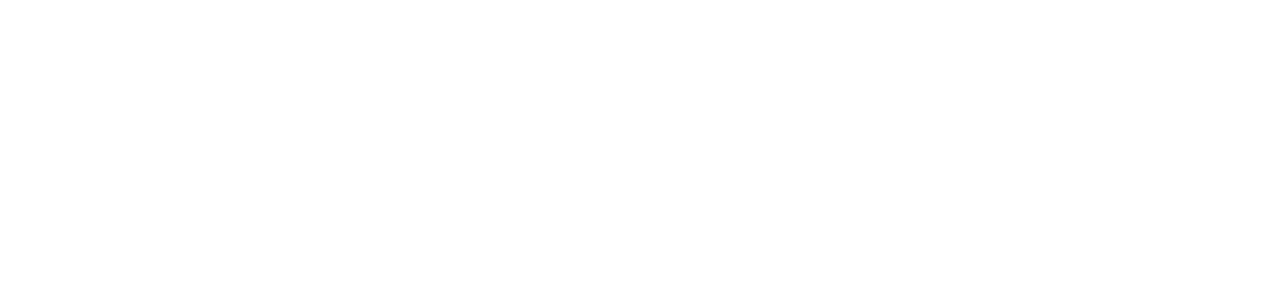
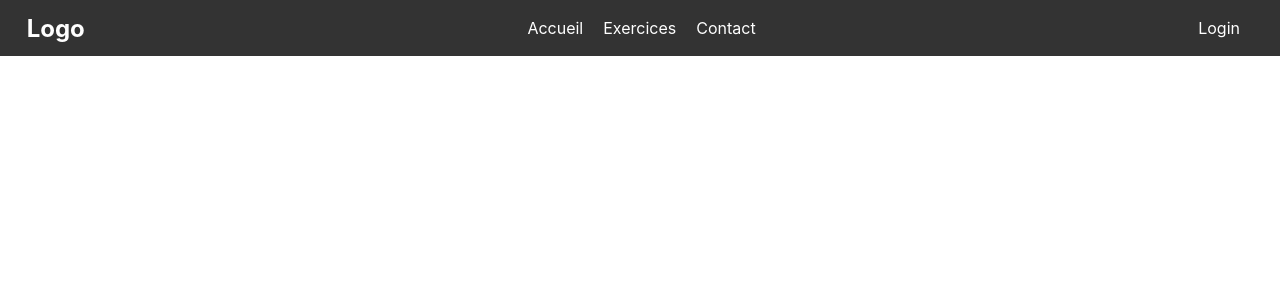
Before and after one commit to Pedagologues/exomatique-frontend, a React (Create React App) app: page /home in a window 1280 px wide. Before the commit this address had no page. Shown: the top 300 px of the page. Built offline with nearby package versions, Linux system fonts and the light colour scheme.

Commit message:
Add simple header

```diff
--- a/src/App.tsx
+++ b/src/App.tsx
@@ -1,17 +1,22 @@
 import "./App.css";
-import { BrowserRouter, Route, Routes } from "react-router-dom";
+import { BrowserRouter, Navigate, Route, Routes } from "react-router-dom";
 import Login from "./features/credentials/Login";
 import Logout from "./features/credentials/Logout";
 import Register from "./features/credentials/Register";
+import Home from "./features/home/Home";
+import Header from "./features/home/Header";
 
 function App() {
   return (
     <div>
+      <Header />
       <BrowserRouter>
         <Routes>
           <Route path="login" element={<Login />} />
           <Route path="register" element={<Register />} />
           <Route path="logout" element={<Logout />} />
+          <Route path="home" element={<Home />} />
+          <Route path="/" element={<Navigate to={"home"} replace />} />
         </Routes>
       </BrowserRouter>
     </div>
--- /dev/null
+++ b/src/features/home/Header.css
@@ -0,0 +1,62 @@
+header {
+  background-color: #333;
+  color: #fff;
+  height: 56px;
+  display: flex;
+  justify-content: space-between;
+  align-items: center;
+}
+
+.logo {
+  margin-left: 20pt;
+  font-size: 24px;
+  font-weight: bold;
+}
+
+.navigation {
+  display: flex;
+}
+
+.navigation a {
+  color: #fff;
+  text-decoration: none;
+  margin-left: 20px;
+}
+
+.navigation a:first-child {
+  margin-left: 0;
+}
+
+.login-button {
+  margin-right: 40px;
+  cursor: pointer;
+  position: relative;
+}
+
+.options {
+  position: absolute;
+  top: calc(100% + 5px);
+  left: 50%;
+  transform: translateX(-50%);
+  background-color: #333;
+  color: #fff;
+  padding: 5px 10px;
+  border-radius: 5px;
+  display: block;
+  white-space: nowrap;
+}
+
+.option {
+  display: block;
+  padding: 5px 0;
+  text-decoration: none;
+  color: #fff;
+}
+
+.option:hover {
+  background-color: #555;
+}
+
+.login-button:hover .options {
+  display: block;
+}
--- /dev/null
+++ b/src/features/home/Header.tsx
@@ -0,0 +1,86 @@
+import { useRef, useState } from "react";
+import "./Header.css";
+import { RootState } from "../../Store";
+import { useSelector } from "react-redux";
+
+export default function Header() {
+  const isLogged = useSelector(
+    (state: RootState) => state.credentials.token === null
+  );
+  const [showOptions, setShowOptions] = useState(false);
+  const timeoutRef = useRef(setTimeout(() => {}, 0));
+
+  const handleMouseEnter = () => {
+    if (timeoutRef.current !== null) clearTimeout(timeoutRef.current);
+    setShowOptions(true);
+  };
+
+  const handleMouseLeave = () => {
+    if (timeoutRef.current !== null) clearTimeout(timeoutRef.current);
+    timeoutRef.current = setTimeout(() => {
+      setShowOptions(false);
+    }, 200); // Adjust the delay time as needed
+  };
+
+  const handleOptionsMouseEnter = () => {
+    if (timeoutRef.current !== null) clearTimeout(timeoutRef.current);
+  };
+
+  const handleOptionsMouseLeave = () => {
+    if (timeoutRef.current !== null) clearTimeout(timeoutRef.current);
+    timeoutRef.current = setTimeout(() => {
+      setShowOptions(false);
+    }, 200); // Adjust the delay time as needed
+  };
+
+  return (
+    <header>
+      <div className="logo">Logo</div>
+      <nav className="navigation">
+        <a href="/home">Accueil</a>
+        <a href="/exercises">Exercices</a>
+        <a href="/contact">Contact</a>
+      </nav>
+      <div
+        className="login-button"
+        onMouseEnter={handleMouseEnter}
+        onMouseLeave={handleMouseLeave}
+      >
+        {isLogged ? (
+          <>
+            Login
+            {showOptions && (
+              <div
+                className="options"
+                onMouseEnter={handleOptionsMouseEnter}
+                onMouseLeave={handleOptionsMouseLeave}
+              >
+                <a href="/login" className="option">
+                  Login
+                </a>
+                <a href="/register" className="option">
+                  Register
+                </a>
+              </div>
+            )}
+          </>
+        ) : (
+          <>
+            Account
+            {showOptions && (
+              <div
+                className="options"
+                onMouseEnter={handleOptionsMouseEnter}
+                onMouseLeave={handleOptionsMouseLeave}
+              >
+                <a href="logout" className="option">
+                  Logout
+                </a>
+              </div>
+            )}
+          </>
+        )}
+      </div>
+    </header>
+  );
+}
--- /dev/null
+++ b/src/features/home/Home.tsx
@@ -0,0 +1,3 @@
+export default function Home() {
+  return <div></div>;
+}
```
Also changed, not shown: src/features/home/Home.css (added).
